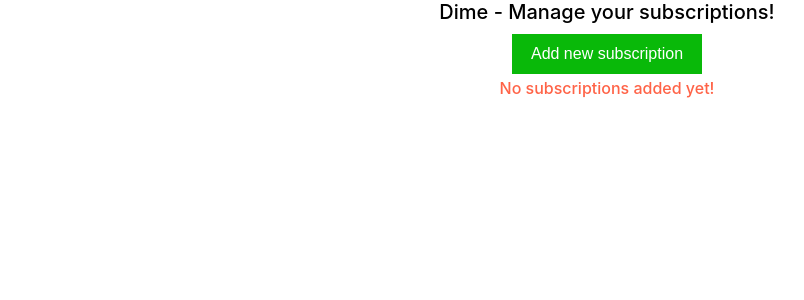
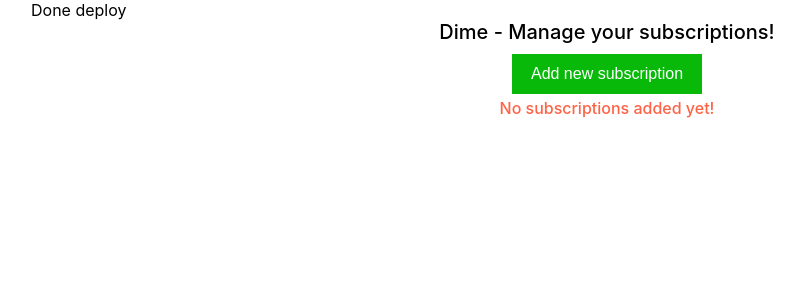
Before and after one commit to abhidatta0/Dime-Project, a React (Create React App) app: page / in a window 1280 px wide. Shown: the top 300 px of the page, without its empty margins (33-837 px from the left). Built offline with nearby package versions, Linux system fonts and the light colour scheme.

Commit message:
Testing deploy

```diff
--- a/src/App.js
+++ b/src/App.js
@@ -10,6 +10,7 @@ function App() {
     <ErrorBoundary>
       <div className={Style.main}>
         <div className={Style.wrapperDiv}>
+          Done deploy
           <HeaderComponent />
           <AddSubscriptionComponent />
           <ViewSubscriptionComponent />
```
